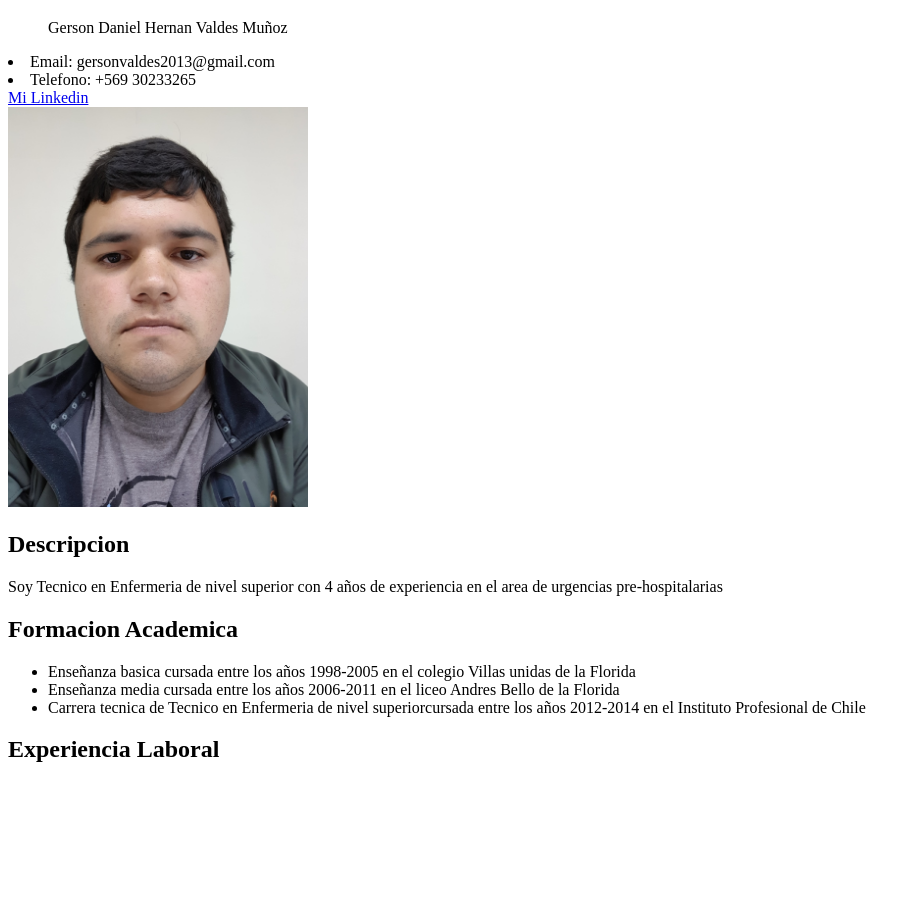
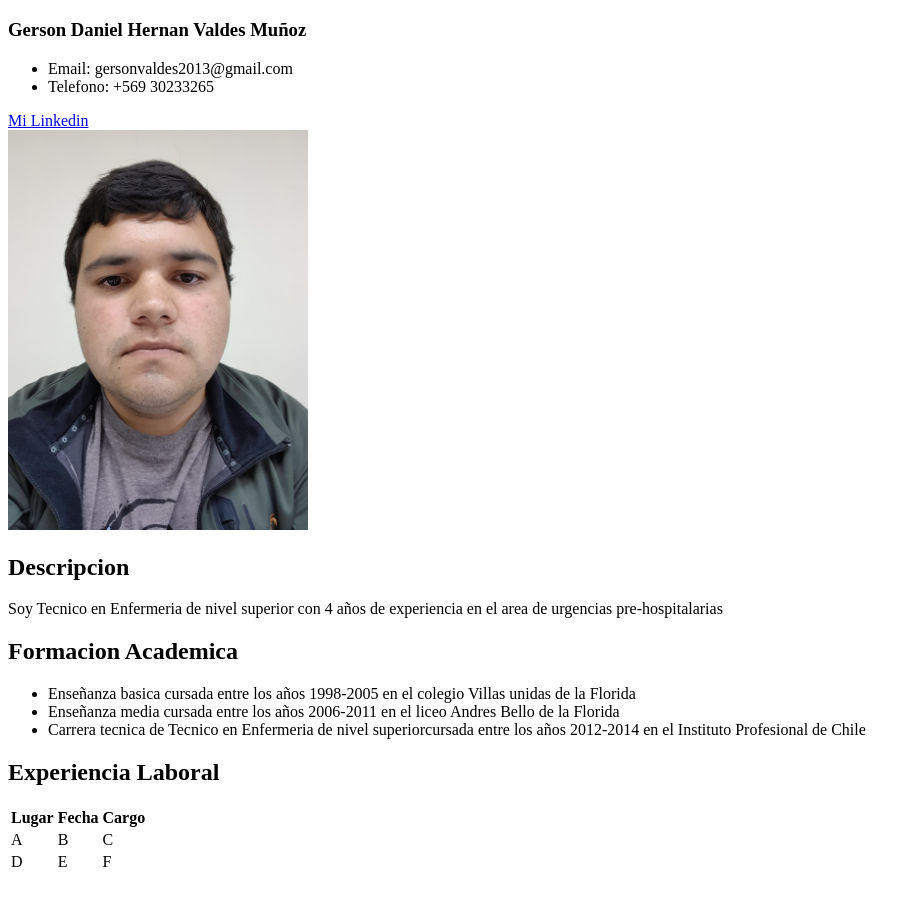
Before and after one commit to dragoneslevs/Proyecto-curriculum, a plain HTML site: page index.html in a window 1280 px wide. Shown: the part 61-966 px from the top of the page, without its empty margins (0-921 px from the left). Before the commit the page ends 844 px from the top, so only its background shows below. Drawn offline with Linux system fonts and the light colour scheme; grey boxes are pictures that could not be loaded.

Commit message:
Tercer avance

```diff
--- a/index.html
+++ b/index.html
@@ -6,9 +6,10 @@
 </head>
 <body>
 	<h1>Curriculum Vitae</h1>
-	<ol>Gerson Daniel Hernan Valdes Muñoz</ol>
-	<li>Email: gersonvaldes2013@gmail.com</li>
-	<li>Telefono: +569 30233265</li>
+	<h3>Gerson Daniel Hernan Valdes Muñoz</h3>
+	<ul><li>Email: gersonvaldes2013@gmail.com</li>
+	<li>Telefono: +569 30233265</li></ul>
+
 	<a href="https://www.linkedin.com/in/gerson-vald%C3%A9s-mu%C3%B1oz-577492150/">Mi Linkedin</a>
 	<br>
 	<img src="foto_curriculum.jpg" width="300" height="400"/>
@@ -20,5 +21,16 @@
 		<li>Enseñanza media cursada entre los años 2006-2011 en el liceo Andres Bello de la Florida</li>
 		<li>Carrera tecnica de Tecnico en Enfermeria de nivel superiorcursada entre los años 2012-2014 en el Instituto Profesional de Chile</li></ul>
 		<h2>Experiencia Laboral</h2>
+		<table><TR>
+		<TH>Lugar</TH> <TH>Fecha</TH> <TH>Cargo</TH>
+	</TR>
+	<TR>
+		<TD>A</TD> <TD>B</TD> <TD>C</TD>
+	</TR>
+	<TR>
+		<TD>D</TD> <TD>E</TD> <TD>F</TD>
+	</TR></table>
+	<iframe src="https://www.google.com/maps/embed?pb=!1m18!1m12!1m3!1d3325.967315312286!2d-70.60791268508892!3d-33.52823540889404!2m3!1f0!2f0!3f0!3m2!1i1024!2i768!4f13.1!3m3!1m2!1s0x9662d08911c4973b%3A0x18e5b3b08517880f!2sAconcagua+8028%2C+La+Florida%2C+Regi%C3%B3n+Metropolitana!5e0!3m2!1ses!2scl!4v1541200556795" width="600" height="450" frameborder="0" style="border:0" allowfullscreen></iframe>
+
 </body>
 </html>
```
